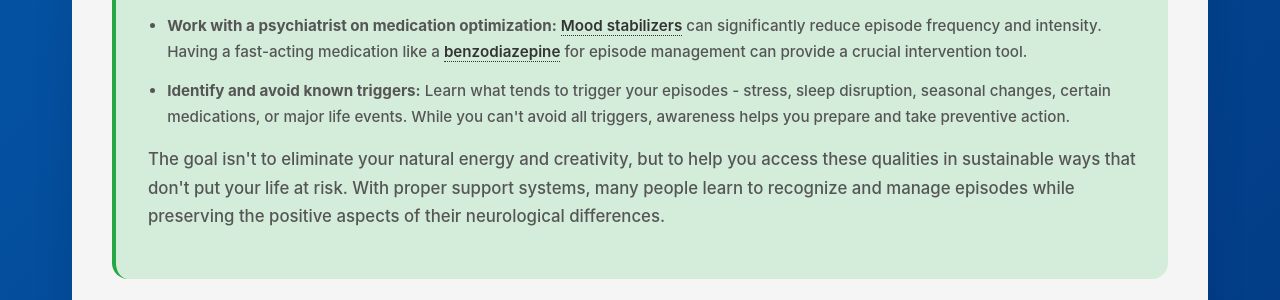
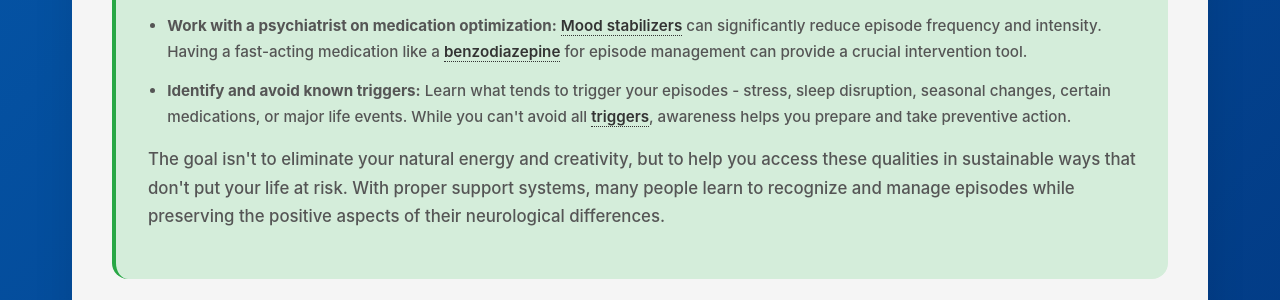
Before and after one commit to neurodivergent-survival-guide/neurodivergent-survival-guide, a Jekyll site: the page built from struggles/elevated-mood-periods.html, in a window 1280 px wide and 900 px high, scrolled down 3603 px. Shown: the part 179-479 px from the top of the window. Built offline with Jekyll 4.4.1, drawn with Linux system fonts in a browser that asks for light colours.

Commit message:
Update elevated-mood-periods.html

```diff
--- a/struggles/elevated-mood-periods.html
+++ b/struggles/elevated-mood-periods.html
@@ -102,7 +102,7 @@
 
             <li><strong>Work with a psychiatrist on medication optimization:</strong> <a class="jargon">Mood stabilizers<span class="tooltip">Medications that help regulate mood swings and prevent manic and depressive episodes in bipolar disorder.</span></a> can significantly reduce episode frequency and intensity. Having a fast-acting medication like a <a class="jargon">benzodiazepine<span class="tooltip">A class of medications that can quickly reduce anxiety and agitation, sometimes used short-term during mood episodes.</span></a> for episode management can provide a crucial intervention tool.</li>
 
-            <li><strong>Identify and avoid known triggers:</strong> Learn what tends to trigger your episodes - stress, sleep disruption, seasonal changes, certain medications, or major life events. While you can't avoid all triggers, awareness helps you prepare and take preventive action.</li>
+            <li><strong>Identify and avoid known triggers:</strong> Learn what tends to trigger your episodes - stress, sleep disruption, seasonal changes, certain medications, or major life events. While you can't avoid all <a class="jargon">triggers<span class="tooltip">Environmental, emotional, or physical factors that can precipitate or worsen mood episodes.</span></a>, awareness helps you prepare and take preventive action.</li>
         </ul>
 
         <p>The goal isn't to eliminate your natural energy and creativity, but to help you access these qualities in sustainable ways that don't put your life at risk. With proper support systems, many people learn to recognize and manage episodes while preserving the positive aspects of their neurological differences.</p>
```
